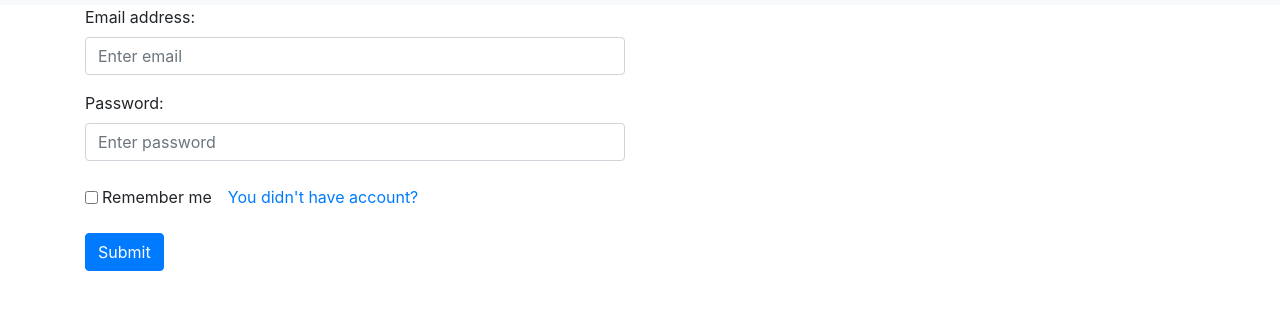
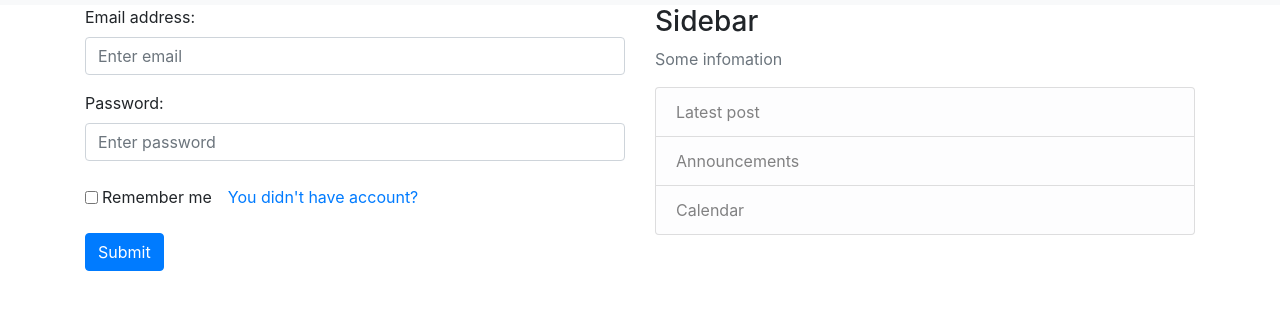
Before and after one commit to tranvietphuoc/bs4, a website: page src/index.html in a window 1280 px wide. Shown: the part 51-360 px from the top of the page. Drawn offline with nearby package versions, Linux system fonts and the light colour scheme.

Commit message:
add sidebar into index.html

```diff
--- a/src/index.html
+++ b/src/index.html
@@ -58,6 +58,15 @@
                     <button type="submit" class="btn btn-primary">Submit</button>
                 </form>
             </div>
+            <div class="col-6 col-sm-4 col-md-6">
+                <h3>Sidebar</h3>
+                <p class="text-muted">Some infomation</p>
+                <ul class="list-group">
+                    <li class="list-group-item list-group-item-light">Latest post</li>
+                    <li class="list-group-item list-group-item-light">Announcements</li>
+                    <li class="list-group-item list-group-item-light">Calendar</li>
+                </ul>
+            </div>
         </div>
     </main>
 
```
